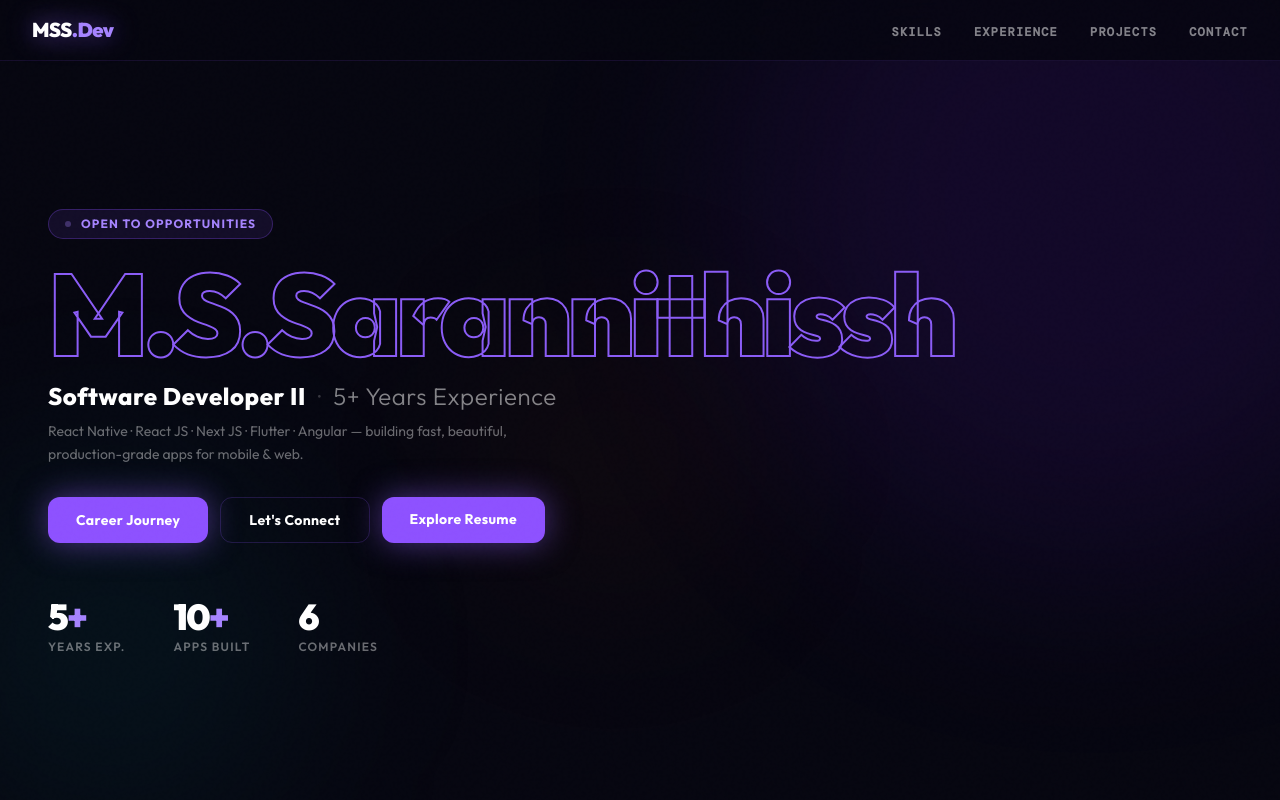
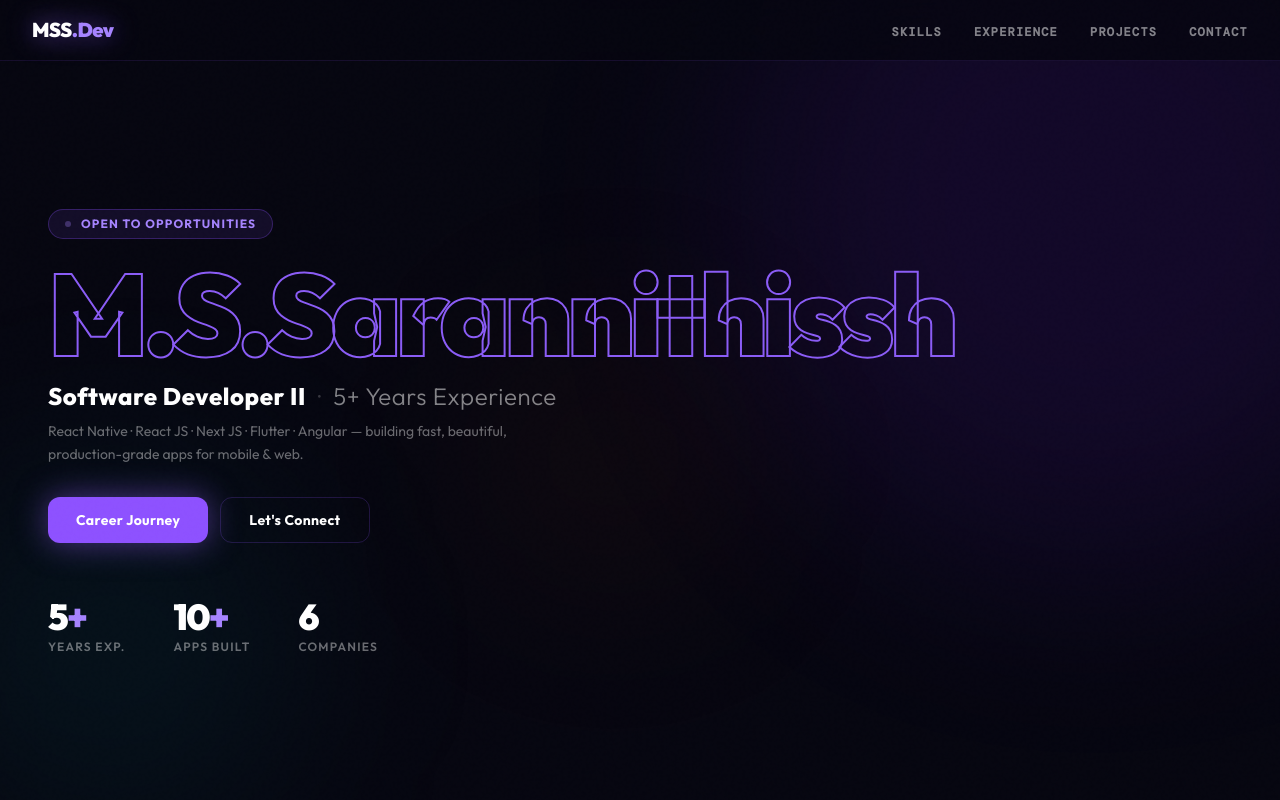
Before and after one commit to sarannithisshms/portfoile, a React (Vite) app: page / in a window 1280 px wide. Shown: the top 800 px of the page. Built offline with nearby package versions, Linux system fonts and the light colour scheme.

Commit message:
fix  deploymentcode

```diff
--- a/src/App.jsx
+++ b/src/App.jsx
@@ -300,14 +300,14 @@ export default function Portfolio() {
             >
               Let's Connect
             </button>
-            <a
-              href="public/resume.pdf"
+            {/* <a
+             href={`${import.meta.env.BASE_URL}resume.pdf`}
               target="_blank" rel="noopener noreferrer"
               //download="Sarannithissh_Resume.pdf"
               className="px-7 py-3 bg-violet-500 text-white font-bold rounded-xl text-sm tracking-wide shadow-[0_0_32px_rgba(139,92,246,0.5)] transition-all duration-150 hover:-translate-y-1 hover:scale-105 hover:shadow-[0_0_60px_rgba(139,92,246,0.75)] active:scale-95"
             >
               Explore Resume
-            </a>
+            </a> */}
           </div>
 
           {/* STATS */}
```
